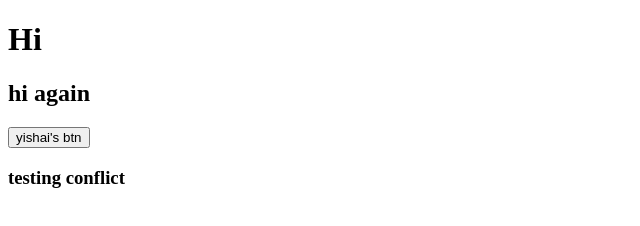
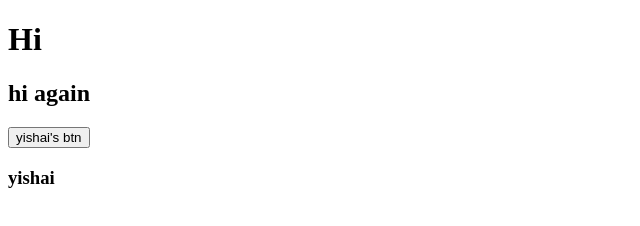
Before and after one commit to shhady/test-git-, a plain HTML site: page index.html in a window 1280 px wide. Shown: the full height of the page, 0-640 px from the left. Drawn offline with Linux system fonts and the light colour scheme.

Commit message:
changed h3 txt

```diff
--- a/index.html
+++ b/index.html
@@ -12,7 +12,7 @@
     <h1>Hi</h1>
     <h2>hi again</h2>
     <button>yishai's btn</button>
-    <h3>testing conflict</h3>
+    <h3>yishai</h3>
 </body>
 
 </html>
```
